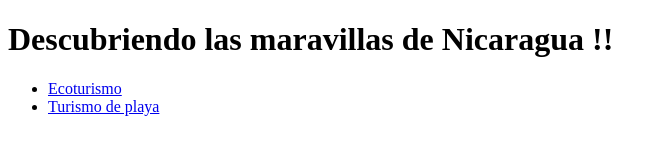
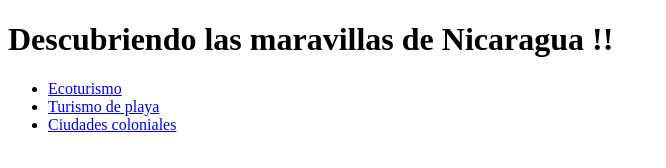
Before and after one commit to mlismarc/turismo-nica, a plain HTML site: page index.html in a window 1280 px wide. Shown: the whole page, without its empty margins (0-666 px from the left). Drawn offline with Linux system fonts and the light colour scheme.

Commit message:
Agrego mas opciones

```diff
--- a/index.html
+++ b/index.html
@@ -15,6 +15,7 @@
             <ul>
                 <li> <a href="#">Ecoturismo</a></li>
                 <li><a href="#">Turismo de playa</a></li>
+                <li><a href="#">Ciudades coloniales</a></li>
             </ul>
         </nav>
     </main>
```
